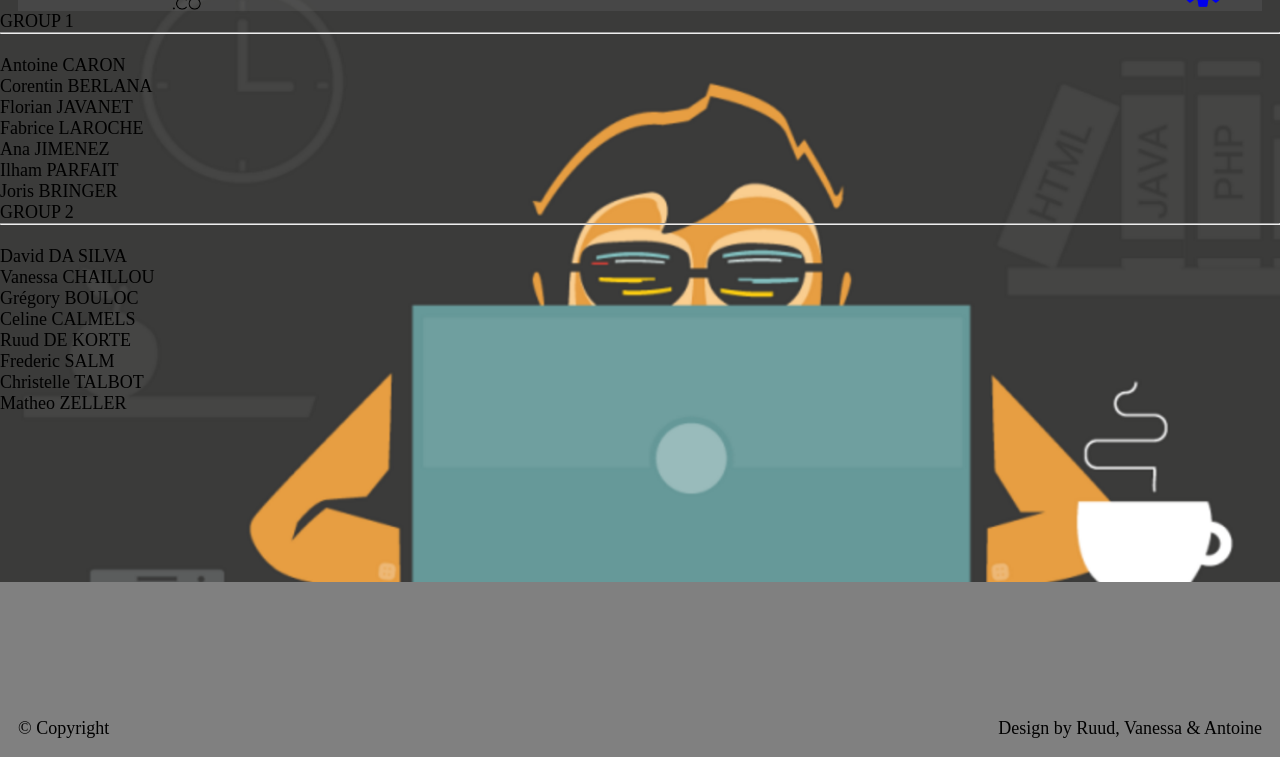
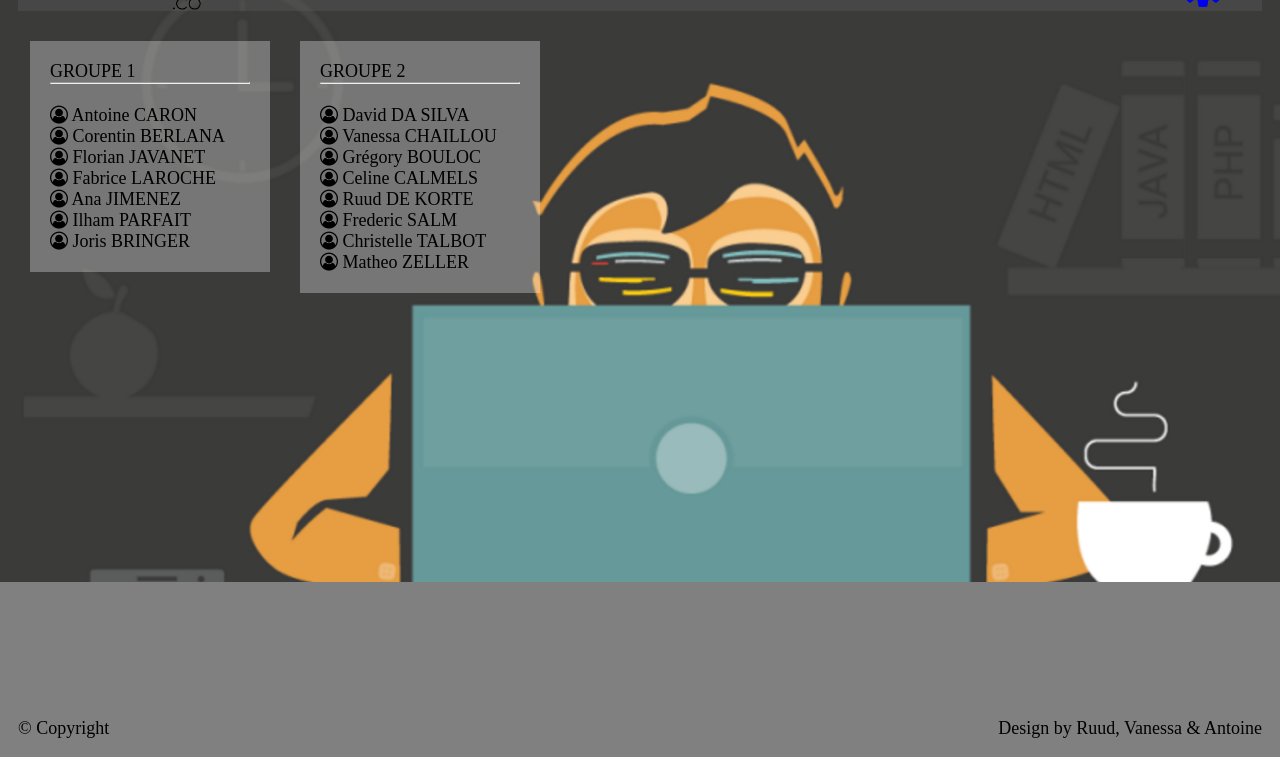
Before and after one commit to antoinecaronsimplon/projet_victor, a website: page index.html in a window 1280 px wide. Both pictures are taken after a click on the button "Lancement". Shown: the part 43-800 px from the top of the page. Drawn offline with nearby package versions, Linux system fonts and the light colour scheme.

Commit message:
index css js

```diff
--- a/css/style.css
+++ b/css/style.css
@@ -98,3 +98,20 @@ footer{
 	color:#555;
 	border: none;
 }
+
+
+
+#student_list{
+	margin-top: 30px;
+}
+#student_box{
+	float: left;
+	width: 200px;
+	margin-left: 30px;
+	margin-bottom: 30px;
+	padding: 20px;
+	background-color: rgba(256,256,256,0.3);
+}
+#endFloat{
+	clear: all;
+}
--- a/index.html
+++ b/index.html
@@ -19,7 +19,7 @@
 	<section>
 		<div id="img">
 			<div id="student_list">
-				<div id="student_box"></div>
+				<!--   <div id="student_box"></div>    -->
 					<div class="select_gr">
 						<select id="groupe">
 							<option>2</option>
--- a/js/app.js
+++ b/js/app.js
@@ -142,11 +142,12 @@
 		// construct i
 		var result=""
 		for (var i = 1; i <= iGroups; i++) {
-			result += "<div id='student_box'>GROUP ";
+			result += "<div id='student_box'>GROUPE ";
 			result += i;
 			result += "<br /><hr /><br>";
 			for (var j = 0; j < iGroupMembers.length; j++) {
 				if (iGroupMembers[j][3]==i){
+					result += '<i class="fa fa-user-circle-o" aria-hidden="true"></i> ';
 					result += iGroupMembers[j][0];
 					result += "<br />";
 				}
@@ -154,6 +155,7 @@
 			}
 			result += "</div>"
 		}
+		result += "<div id='endFloat'></div>"
 		$("#student_list").html(result);
 	}
 
```
